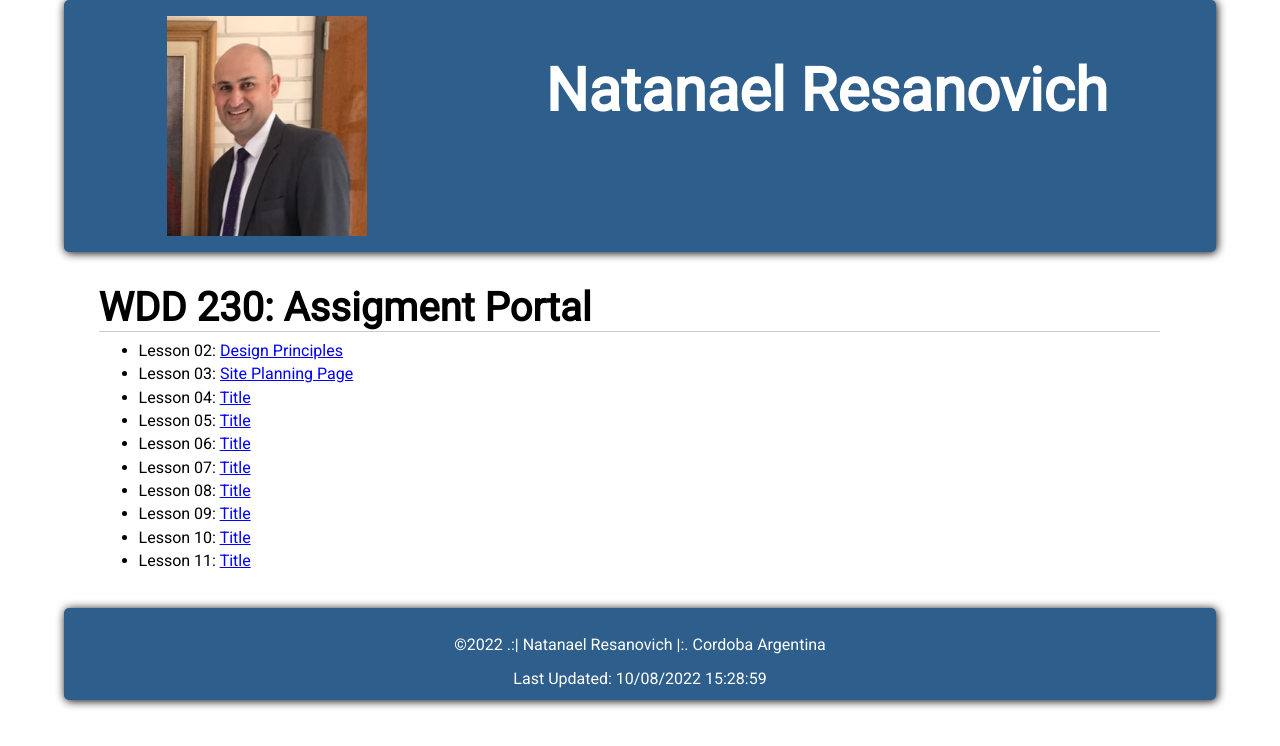
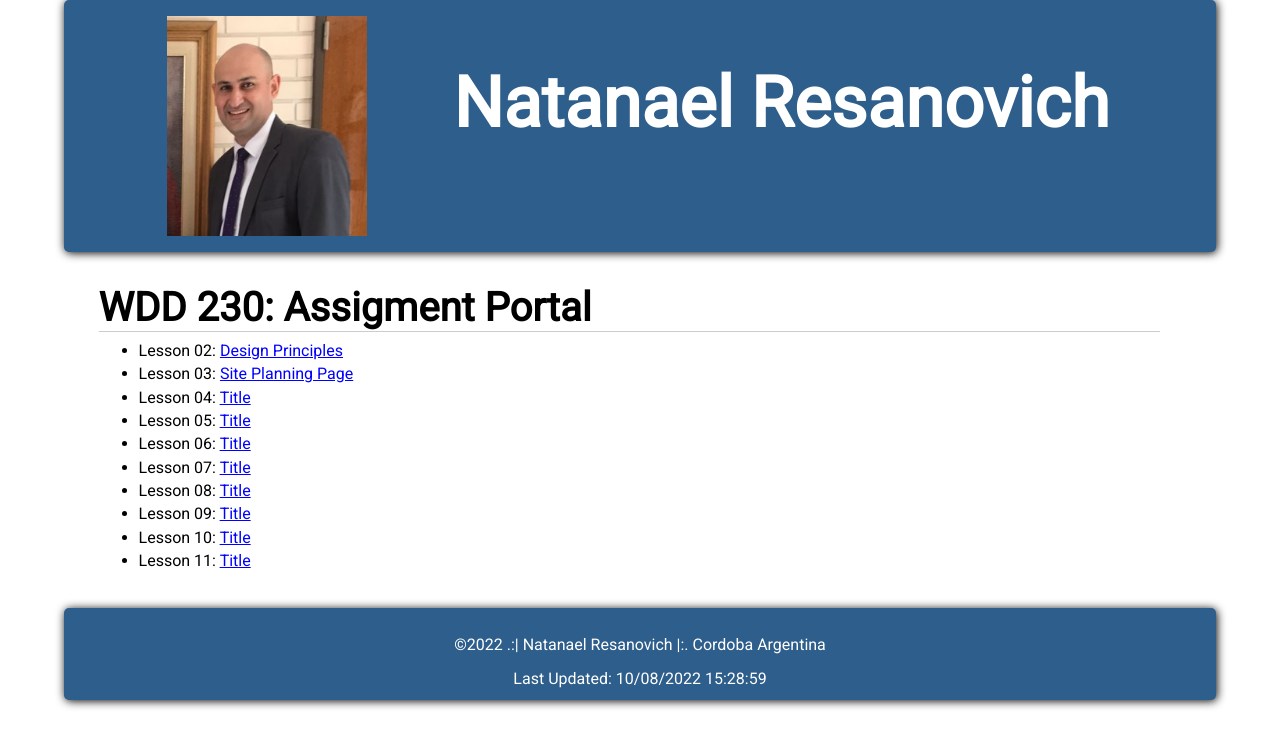
Before and after one commit to SNR2025/wdd230, a plain HTML site: page index.html in a window 1280 px wide. Drawn offline with Linux system fonts and the light colour scheme.

Commit message:
week2.ttt

```diff
--- a/css/medium.css
+++ b/css/medium.css
@@ -1,16 +1,15 @@
 @media only screen and (min-width: 32.5em) {
     h1 {
-            font-size: 60px;
-            color: white;
-            align-self: left;
-            text-align: left;
+            font-size: 70px;
         }
 
     h2 {
         font-size: 40px;
     }
+    .photo {
+        display: flex;
+        justify-content: center;
+        align-content: center;
+    }
 
-    img {
-        max-width: 100%;
-      }
 }
--- a/css/small.css
+++ b/css/small.css
@@ -1,9 +1,4 @@
 @media screen and (max-width: 550px) {
-
-    img {
-        max-width: 60%;
-        display: block;
-    }
 
     header, .home-title, .photo {
     display: block;
--- a/css/style.css
+++ b/css/style.css
@@ -12,20 +12,18 @@ header {
     padding: 1em;
     display: grid;
     grid-template-columns: 1fr 2fr;
-    justify-items: center;
     border-radius: 5px;
     z-index: 15;
     box-shadow: 1px 1px 10px black;
 }
 
-img {
+.photo img {
     max-width: 100%;
     display: block;
   }
 
 .photo{
     grid-column: 1;
-    justify-items: center;
    }
 .home-title{
      grid-column: 2/3;
```
Also changed, not shown: index.html (line endings or trailing spaces).
